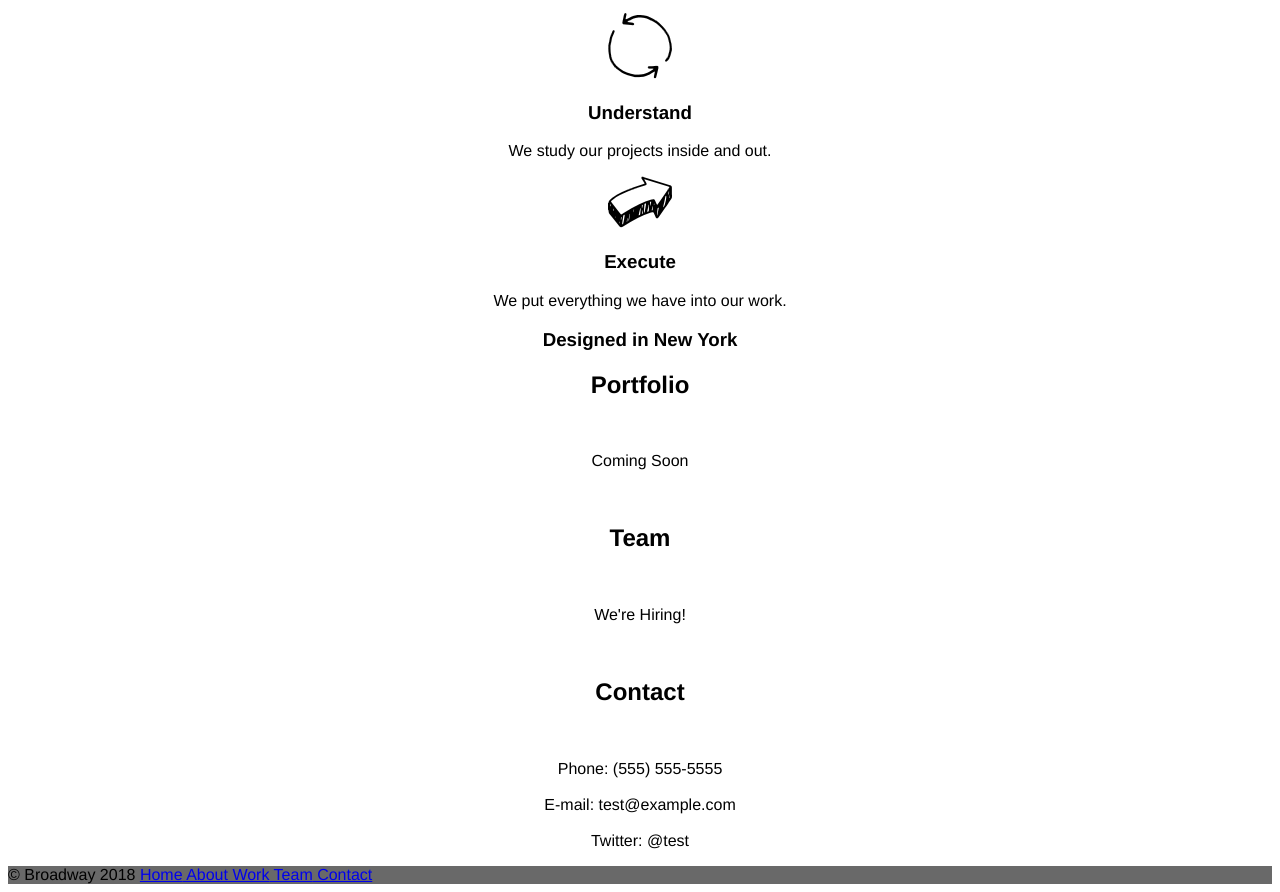
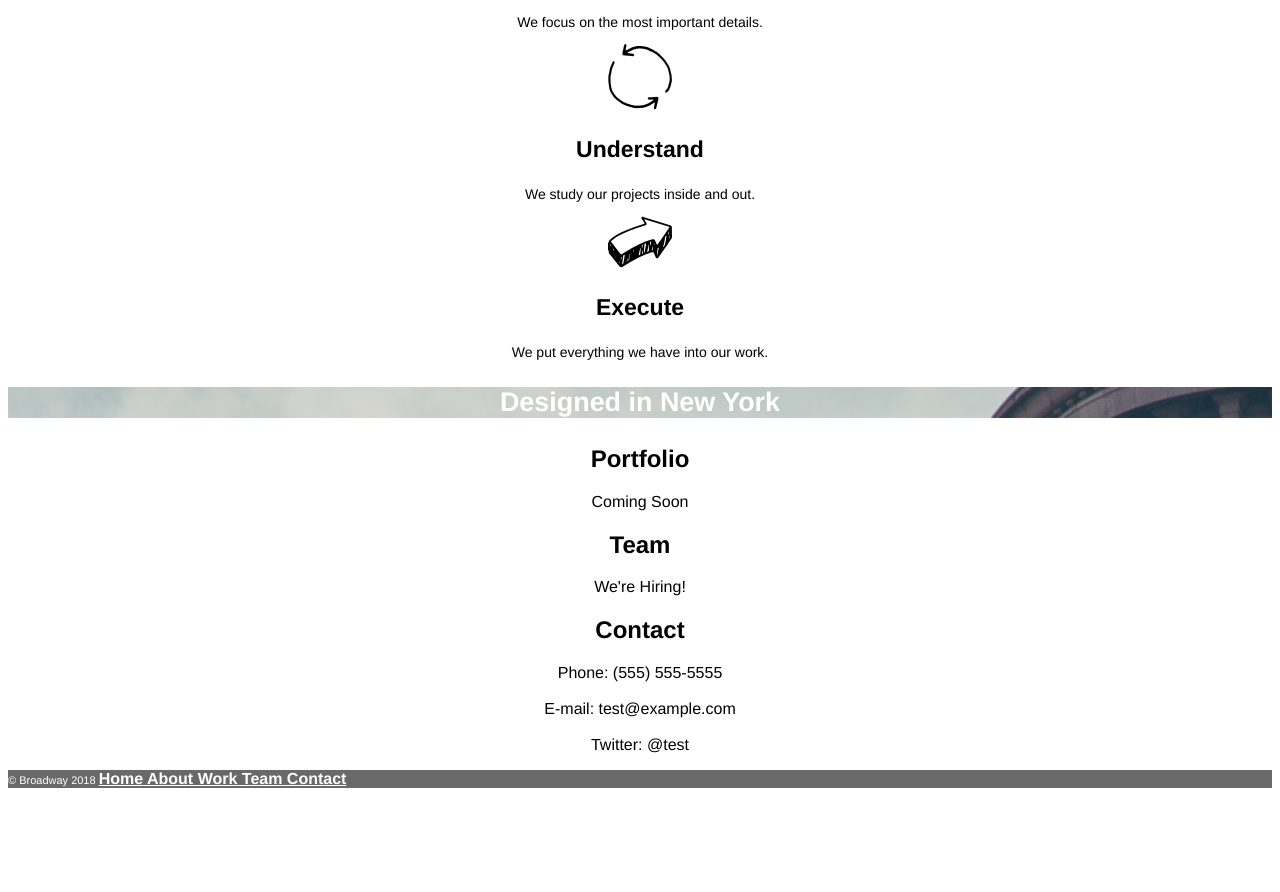
Before and after one commit to kelseyoemery/broadway, a plain HTML site: page index.html in a window 1280 px wide. Shown: the part 538-1430 px from the top of the page. After the commit the page ends 1334 px from the top, so only its background shows below. Drawn offline with Linux system fonts and the light colour scheme.

Commit message:
remaining style alterations

```diff
--- a/index.html
+++ b/index.html
@@ -43,11 +43,11 @@
 
       <!-- final section -->
     <div class="portfolio">
-      <h2>Portfolio</h2><br>
-      <p>Coming Soon</p><br>
-      <h2>Team</h2><br>
-      <p>We're Hiring!</p><br>
-      <h2>Contact</h2><br>
+      <h2>Portfolio</h2>
+      <p>Coming Soon</p>
+      <h2>Team</h2>
+      <p>We're Hiring!</p>
+      <h2>Contact</h2>
       <p>Phone: (555) 555-5555 <br><br>E-mail: test@example.com <br><br> Twitter: @test </p>
     </div>
     <footer> © Broadway 2018
--- a/resources/css/style.css
+++ b/resources/css/style.css
@@ -18,7 +18,38 @@ html {
   font-size: 18px;
 }
 
+.process h2 {
+  font-size: 32px;
+  font-weight: bold;
+}
+
+.process h3 {
+  font-size: 23px;
+  font-weight: bold;
+}
+
+.process p {
+  font-size: 14px;
+}
+
+.designedin {
+  font-size: 23px;
+  font-weight: bold;
+  color: white;
+  background-image: url(../images/bimg.png);
+}
+
+
+
 footer {
   text-align: left;
   background-color: dimgray;
+  color: white;
+  font-size: 11px;
 }
+
+footer a {
+  color: white;
+  font-size: medium;
+  font-weight: bold;
+}
```
